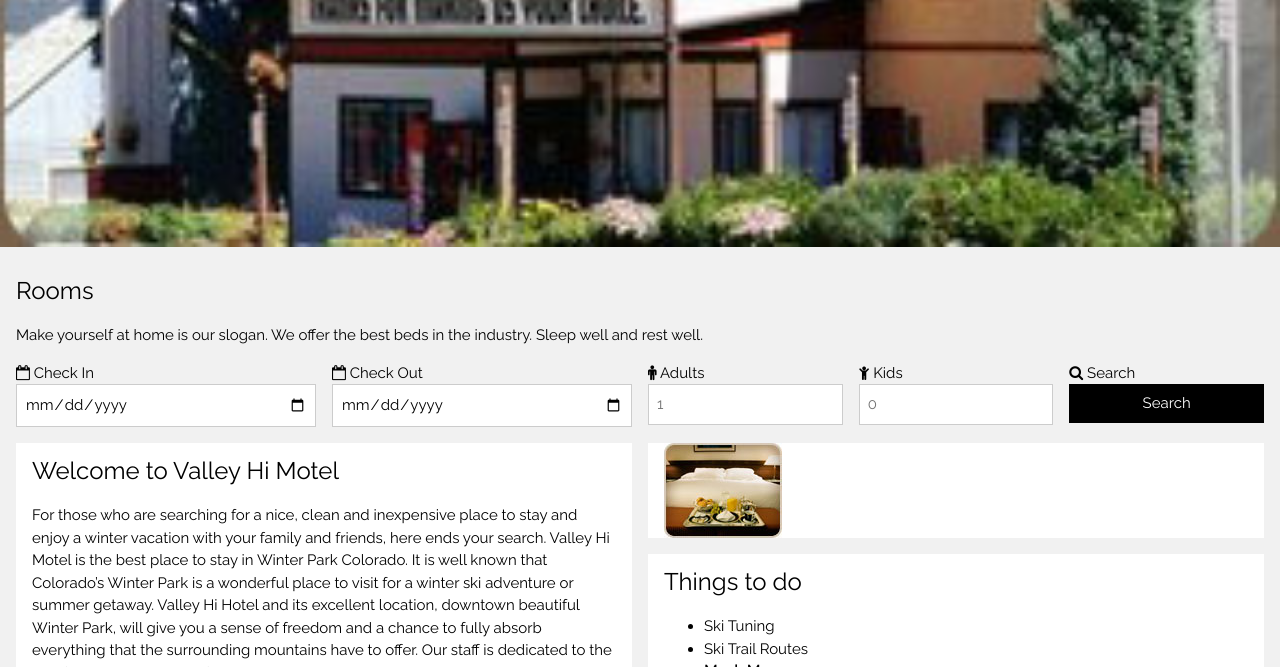
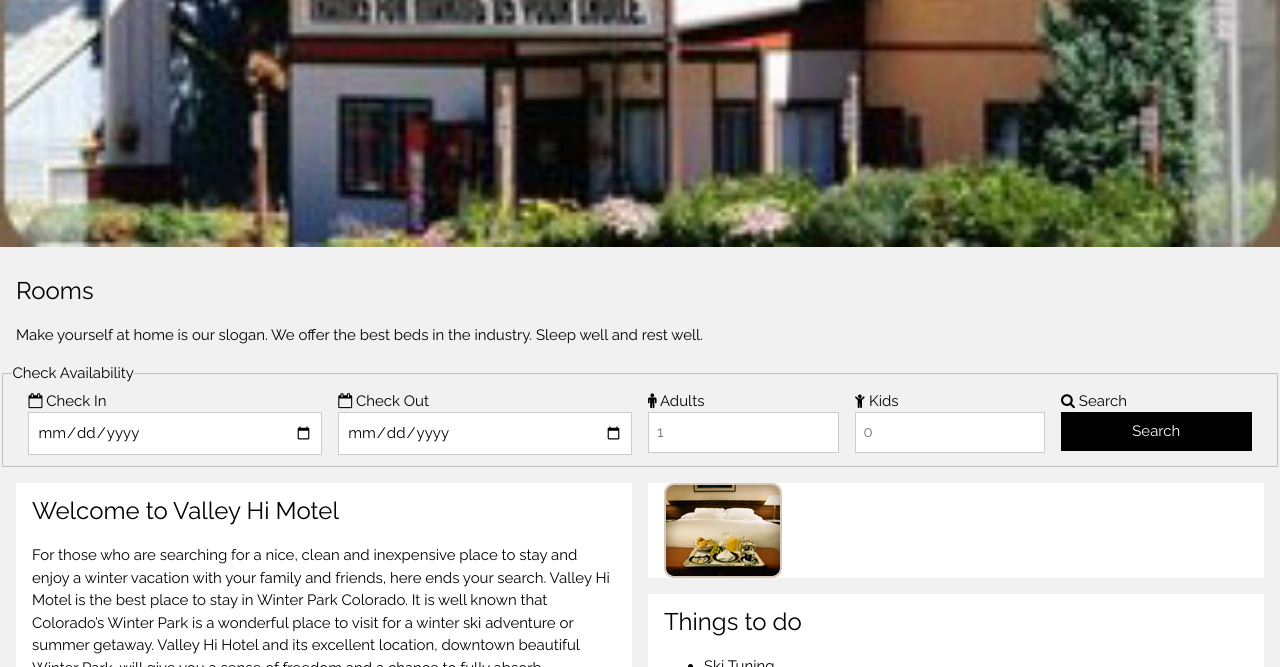
Before and after one commit to MLabay/hivalley, a plain HTML site: page valleyhi/index.html in a window 1280 px wide. Shown: the part 508-1175 px from the top of the page. Drawn offline with nearby package versions, Linux system fonts and the light colour scheme; some packages are replaced by stand-ins of ours.

Commit message:
Added legend and fieldset elements

```diff
--- a/valleyhi/index.html
+++ b/valleyhi/index.html
@@ -68,6 +68,8 @@
     <h3>Rooms</h3>
     <p>Make yourself at home is our slogan. We offer the best beds in the industry. Sleep well and rest well.</p>
   </div>
+  <fieldset>
+    <legend>Check Availability</legend>
   <div class="w3-row-padding">
     <div class="w3-col m3">
       <label><i class="fa fa-calendar-o"></i> Check In</label>
@@ -90,6 +92,7 @@
       <button class="w3-button w3-block w3-black">Search</button>
     </div>
   </div>
+</fieldset>
 <div class="grid">
   <div class="w3-row-padding w3-padding-16">
     <div class="w3-half w3-margin-bottom">
```
